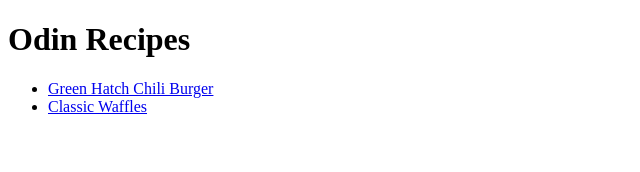
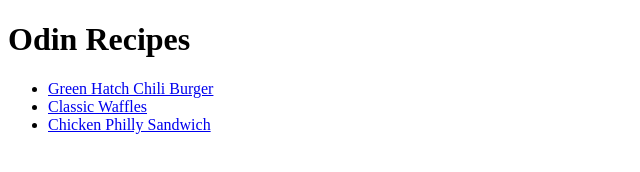
Before and after one commit to Dallagen2/odin_recipes, a plain HTML site: page index.html in a window 1280 px wide. Shown: the whole page, without its empty margins (0-640 px from the left). Drawn offline with Linux system fonts and the light colour scheme.

Commit message:
added chicken philly sandwich recipe to index.html
edited page titles for recipes

```diff
--- a/index.html
+++ b/index.html
@@ -11,6 +11,7 @@
     <ul>
         <li><a href="./recipes/Hamburger.html">Green Hatch Chili Burger</a></li>
         <li><a href="./recipes/Waffles.html">Classic Waffles</a></li>
+        <li><a href="./recipes/cheesesteak.html">Chicken Philly Sandwich</a></li>
     </ul>
 </body>
 </html>
```
Also changed, not shown: recipes/Hamburger.html (+1 -1 lines), recipes/Waffles.html (+1 -1 lines).
